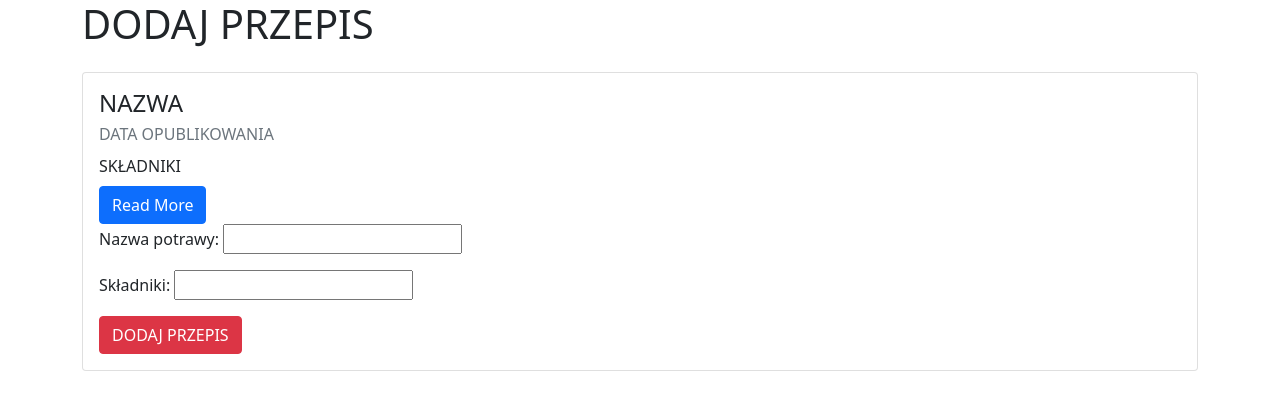
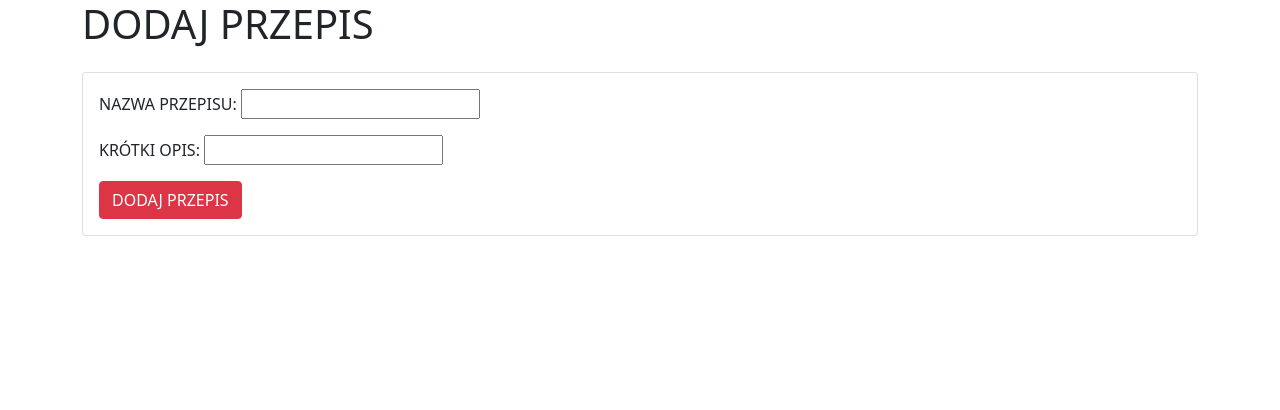
Before and after one commit to michalantczak10/ksiazkakucharska2, a PHP site: page /add.html in a window 1280 px wide. Shown: the top 410 px of the page. Run offline with PHP 8.4, Linux system fonts and the light colour scheme.

Commit message:
commit on develop

```diff
--- a/add.html
+++ b/add.html
@@ -16,16 +16,11 @@
 
         <div class="card mt-4">
             <div class="card-body">
-                <h4 class="card-title">NAZWA</h4>
-                <div class="card-subtitle text-muted mb-2">DATA OPUBLIKOWANIA</div>
-                <div class="card-text mb-2">SKŁADNIKI</div>
-
-                <a href="" class="btn btn-primary">Read More</a>
 
                 <form action="add.php" method="POST" class="d-inline">
 
-                    <p>Nazwa potrawy: <input type="text" id="nazwa" name="nazwa" maxlength="15" /></p>
-                    <p>Składniki: <input type="text" id="skladniki" name="skladniki" maxlength="20" /></p>
+                    <p>NAZWA PRZEPISU: <input type="text" id="nazwa" name="nazwa" maxlength="15" /></p>
+                    <p>KRÓTKI OPIS: <input type="text" id="ktotki_opis" name="krotki_opis" maxlength="20" /></p>
                     <button type="submit" class="btn btn-danger">DODAJ PRZEPIS</button>
 
                 </form>
--- a/add.php
+++ b/add.php
@@ -21,7 +21,7 @@ echo "Udało się połączyć z serwerem<br>";
 $selection = mysqli_select_db($connection, $database) or die('Błąd podczas połączenia z bazą danych<br> Błąd: ' . mysqli_error());
 echo "Udało się połączyć z bazą danych<br>";
 
-$id = $_POST[uniqid()];
+$id = microtime(true);
 $nazwa = $_POST['nazwa'];
 $krotki_opis = $_POST['krotki_opis'];
 
```
Also changed, not shown: index.php (+22 -22 lines).
